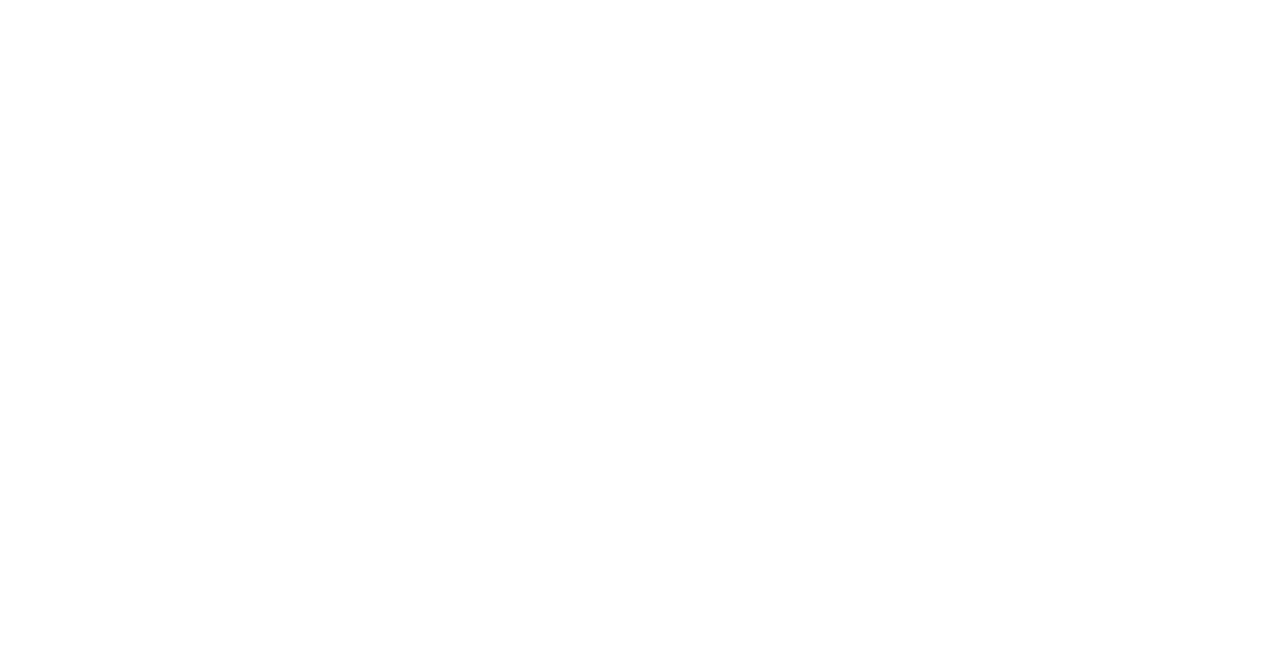
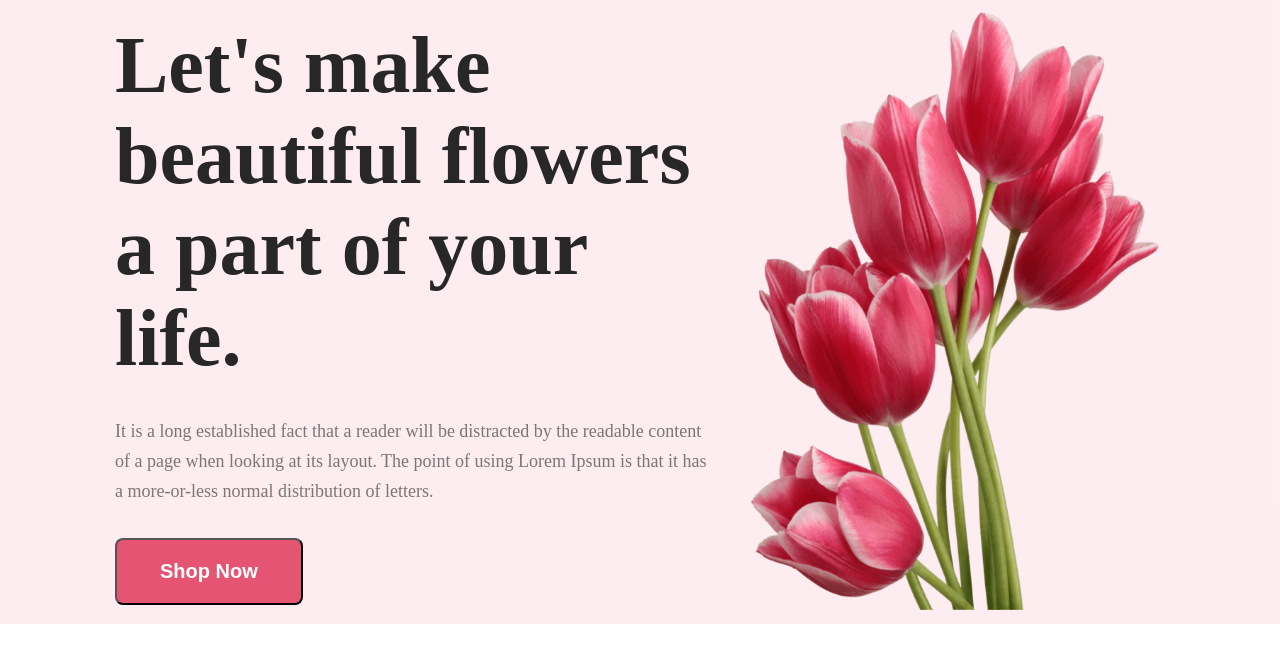
Before and after one commit to syedgolamrabbane/flower-shop, a plain HTML site: page index.html in a window 1280 px wide. Drawn offline with Linux system fonts and the light colour scheme.

Commit message:
header-section

```diff
--- a/index.html
+++ b/index.html
@@ -4,9 +4,19 @@
     <meta charset="UTF-8">
     <meta name="viewport" content="width=device-width, initial-scale=1.0">
     <title>Flower Shop</title>
+    <link rel="stylesheet" href="style.css">
 </head>
 <body>
-    <header>
+    <header class="header-section">
+       <div class="container">
+        <h1>Let's make beautiful flowers a part of your life.</h1>
+        <p>It is a long established fact that a reader will be distracted by the readable content of a page when looking at its layout. The point of using Lorem Ipsum is that it has a more-or-less normal distribution of letters.</p>
+        <button class="botton">Shop Now</button>
+       </div>
+
+       <div class="heaser-img">
+        <img src="./Flower Asset/pngwing 10.png" alt="">
+       </div>
 
     </header>
     <main>
--- /dev/null
+++ b/style.css
@@ -0,0 +1,51 @@
+
+*{
+    margin: 0;
+    padding:0;
+    box-sizing: border-box;
+}
+a{
+    text-decoration: none;
+    display: inline-block;
+}
+.container{
+    width:1200px;
+    padding: 0 15px;
+    margin: 0  auto;
+}
+.header-section{
+    width: 100%;
+    background: rgba(229, 84, 115, 0.10);
+}
+.header-section {
+    display: flex;
+    justify-content: space-around;
+    align-items: center;
+    padding:10px 100px;
+}
+.header-section .container h1{
+    color: #272727;
+    font-size: 80px;
+    font-weight: 800;
+}
+.header-section .container p{
+    color: rgba(39, 39, 39, 0.60);
+    font-size: 18px;
+    font-weight: 400;
+    line-height: 30px;
+    margin-top: 32px;
+    margin-bottom: 32px;
+}
+.botton{
+    border-radius: 8px;
+    background: #E55473;
+    color: #FFF;
+    padding: 20px 43px;
+    gap: 10px;
+    font-size: 20px;
+    font-weight: 700;
+}
+.heaser-img img{
+    height: 600px;
+    width: 450px;
+}
```
